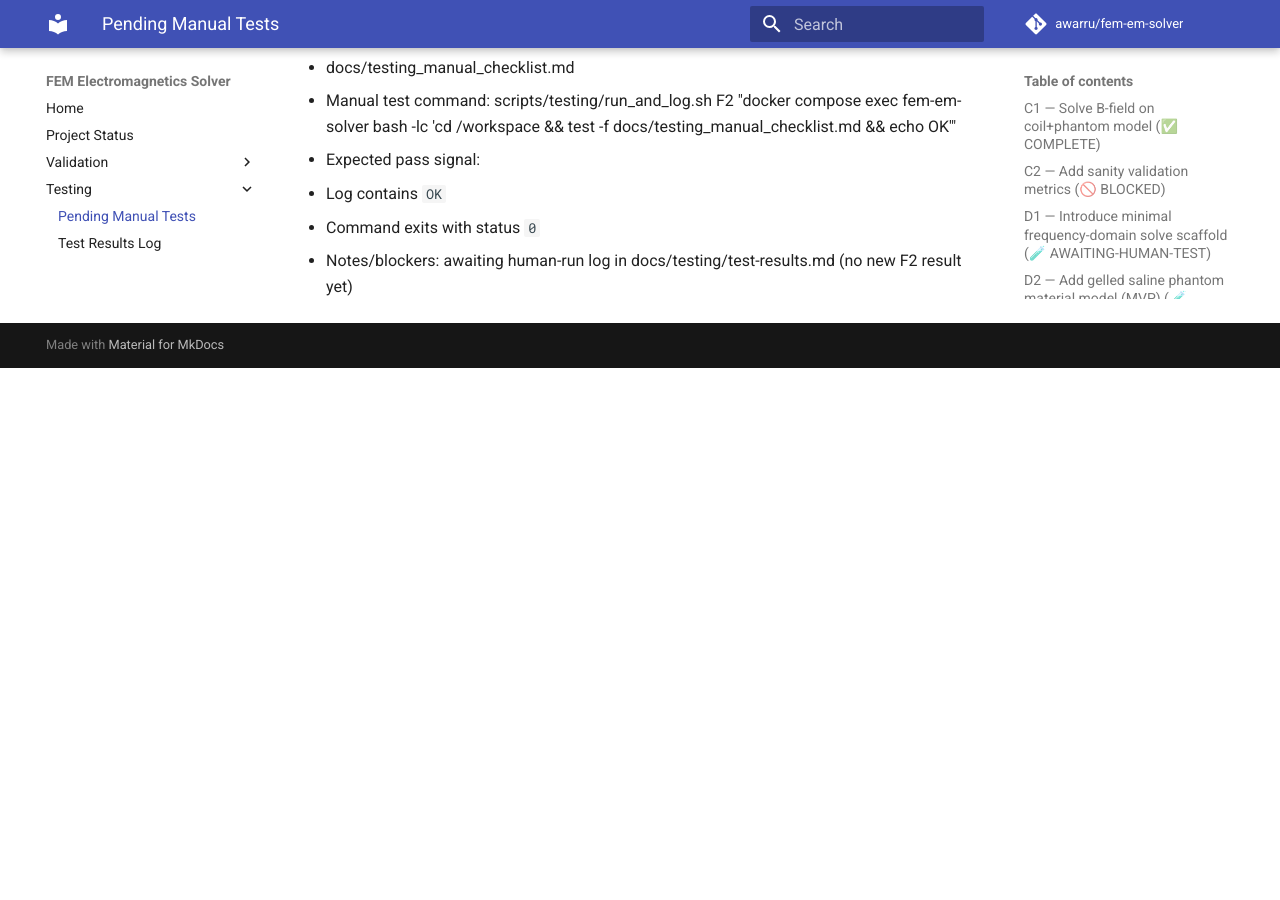
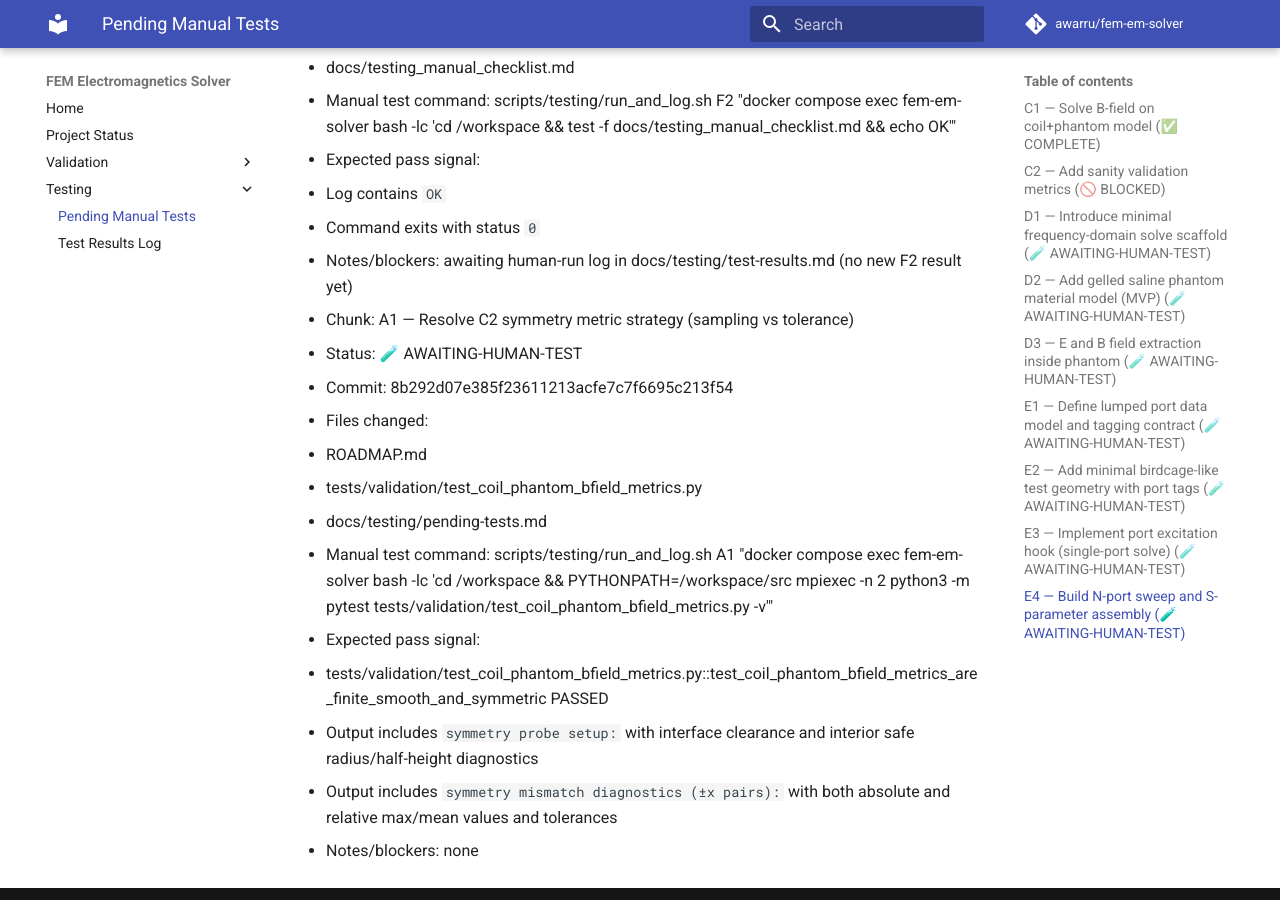
Before and after one commit to awarru/fem-em-solver, an MkDocs documentation site: the page built from docs/testing/pending-tests.md, in a window 1280 px wide and 900 px high, scrolled down 8250 px. Built offline with MkDocs 1.6.1 and Material for MkDocs 9.7.7, drawn with Linux system fonts in a browser that asks for light colours; comment, search, counter and statistics services are not loaded; before the commit the page ends 8618 px from its top, so only the background shows below that.

Commit message:
A1 harden C2 symmetry sampling diagnostics

```diff
--- a/docs/testing/pending-tests.md
+++ b/docs/testing/pending-tests.md
@@ -250,3 +250,17 @@
   - Log contains `OK`
   - Command exits with status `0`
 - Notes/blockers: awaiting human-run log in docs/testing/test-results.md (no new F2 result yet)
+
+- Chunk: A1 — Resolve C2 symmetry metric strategy (sampling vs tolerance)
+- Status: 🧪 AWAITING-HUMAN-TEST
+- Commit: 8b292d07e385f23611213acfe7c7f6695c213f54
+- Files changed:
+  - ROADMAP.md
+  - tests/validation/test_coil_phantom_bfield_metrics.py
+  - docs/testing/pending-tests.md
+- Manual test command: scripts/testing/run_and_log.sh A1 "docker compose exec fem-em-solver bash -lc 'cd /workspace && PYTHONPATH=/workspace/src mpiexec -n 2 python3 -m pytest tests/validation/test_coil_phantom_bfield_metrics.py -v'"
+- Expected pass signal:
+  - tests/validation/test_coil_phantom_bfield_metrics.py::test_coil_phantom_bfield_metrics_are_finite_smooth_and_symmetric PASSED
+  - Output includes `symmetry probe setup:` with interface clearance and interior safe radius/half-height diagnostics
+  - Output includes `symmetry mismatch diagnostics (±x pairs):` with both absolute and relative max/mean values and tolerances
+- Notes/blockers: none
```
Also changed, not shown: ROADMAP.md (+1 -1 lines), 1 other file.
